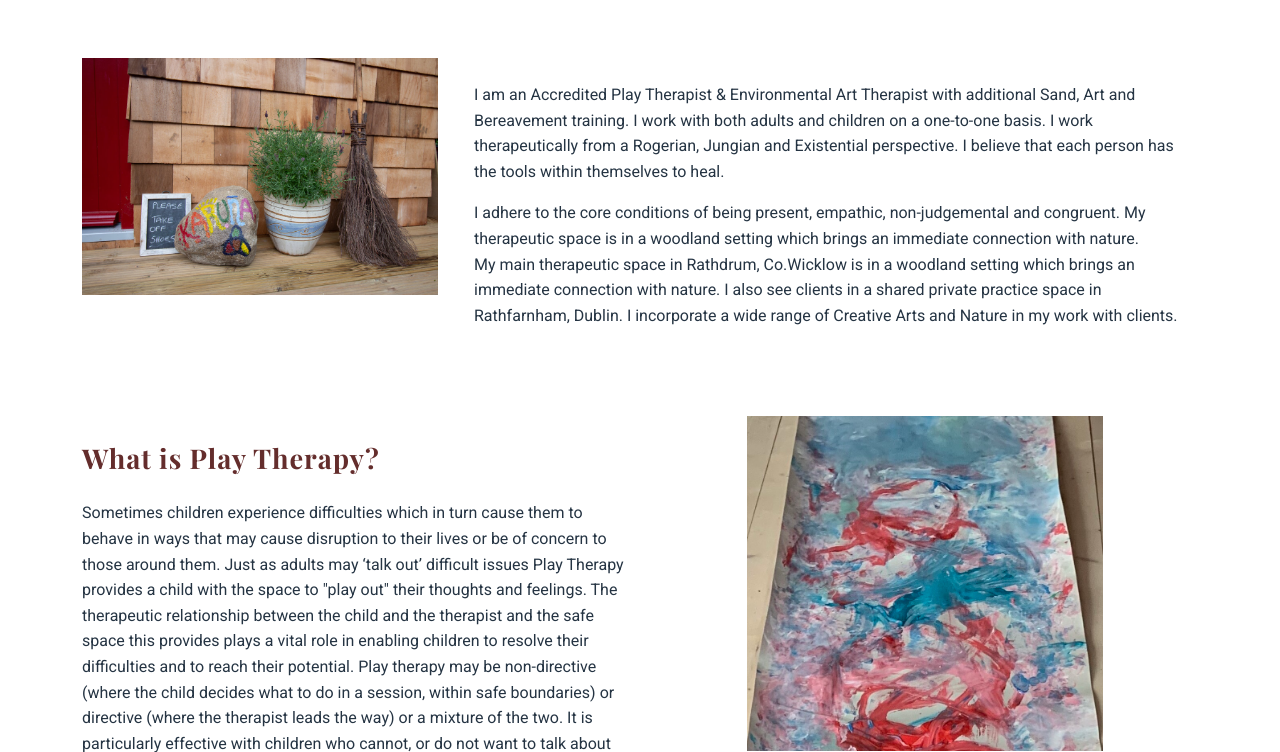
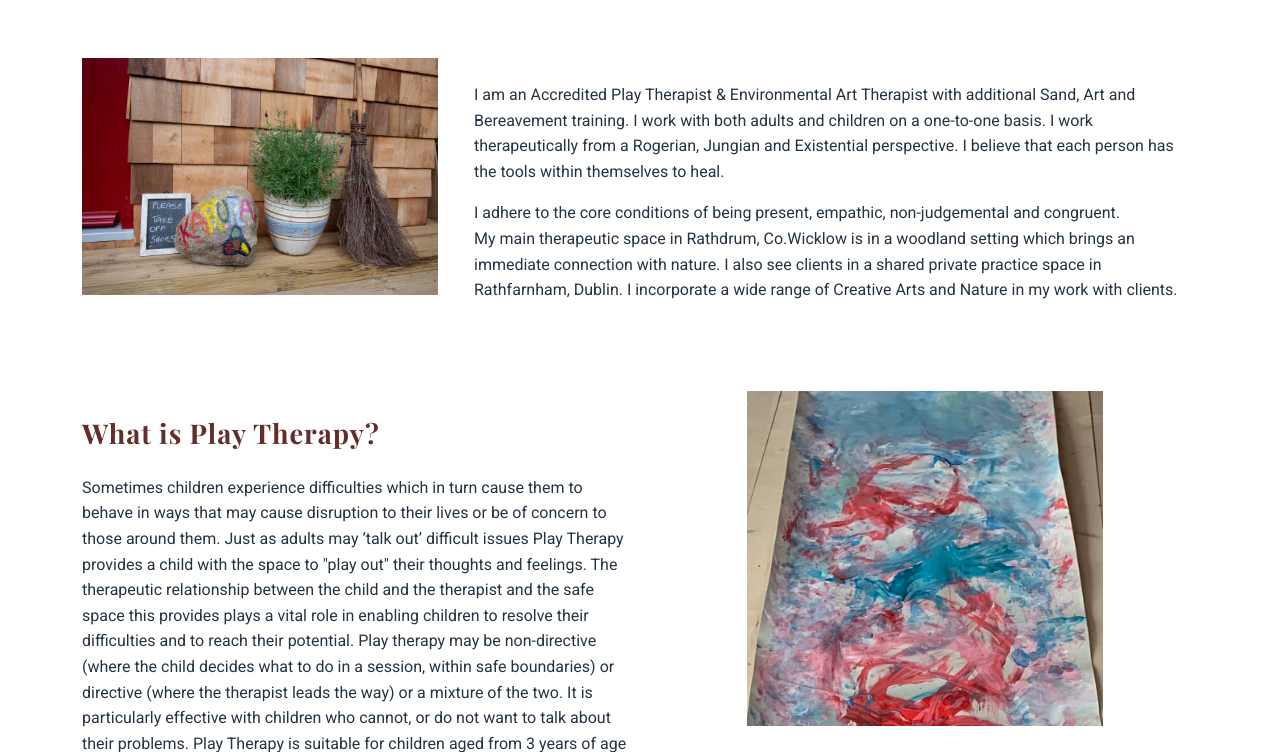
Before and after one commit to ClaireLally8/WicklowPCAT, a Flask app: page / in a window 1280 px wide. Shown: the part 867-1619 px from the top of the page. Run offline with Flask 2, Linux system fonts and the light colour scheme; some libraries are stand-ins or nearby versions.

Commit message:
Updated mistake

```diff
--- a/app/templates/index.html
+++ b/app/templates/index.html
@@ -22,7 +22,7 @@
          </div>
          <div class="col-sm-12 col-md-12 col-lg-8 my-4 px-4">
             <p>I am an Accredited Play Therapist & Environmental Art Therapist with additional Sand, Art and Bereavement training. I work with both adults and children on a one-to-one basis.  I work therapeutically from a Rogerian, Jungian and Existential perspective. I believe that each person has the tools within themselves to heal.</p>
-            <p>I adhere to the core conditions of being present, empathic, non-judgemental and congruent.  My therapeutic space is in a woodland setting which brings an immediate connection with nature.<br> My main therapeutic space in Rathdrum, Co.Wicklow is in a woodland setting which brings an immediate connection with nature.  I also see clients in a shared private practice space in Rathfarnham, Dublin. I incorporate a wide range of Creative Arts and Nature in my work with clients.</p>
+            <p>I adhere to the core conditions of being present, empathic, non-judgemental and congruent.  <br> My main therapeutic space in Rathdrum, Co.Wicklow is in a woodland setting which brings an immediate connection with nature.  I also see clients in a shared private practice space in Rathfarnham, Dublin. I incorporate a wide range of Creative Arts and Nature in my work with clients.</p>
          </div>
       </div>
    </div>
```
